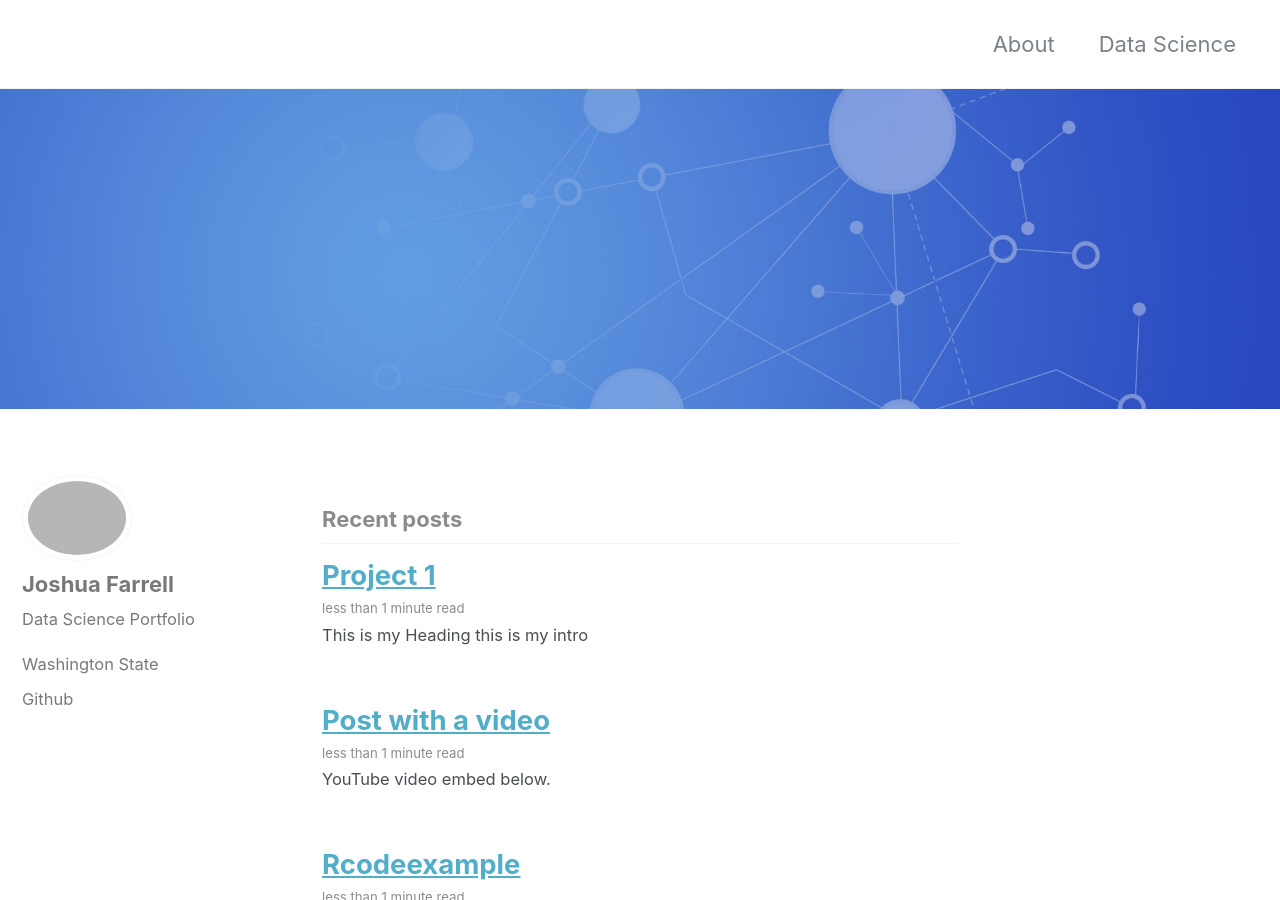
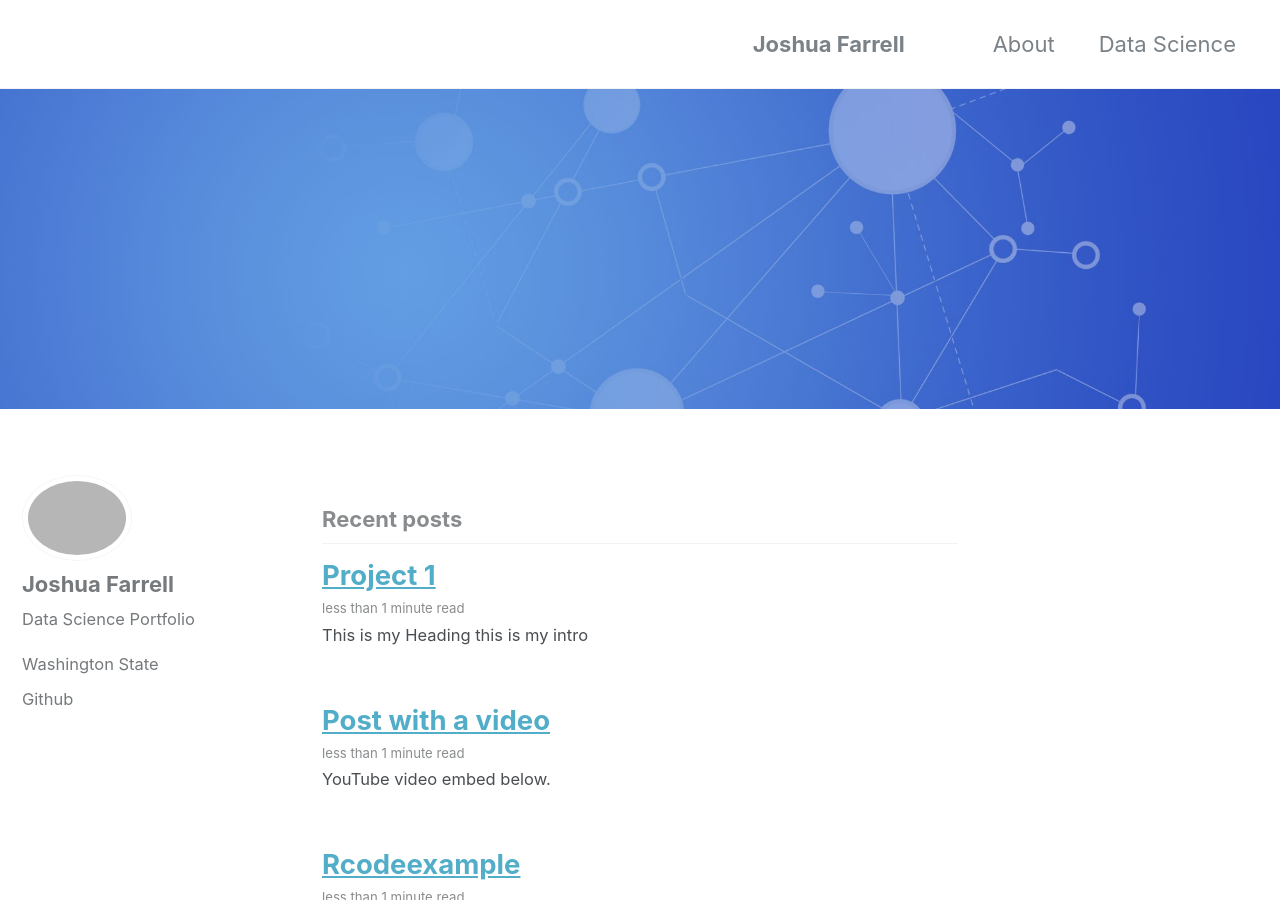
Before and after one commit to joshua-farrell/joshua-farrell.github.io, a Jekyll site: the page built from index.html, in a window 1280 px wide and 900 px high. Built offline with Jekyll 4.4.1, drawn with Linux system fonts in a browser that asks for light colours; the list of posts is cut into pages by our own code.

Commit message:
Update _config.yml

```diff
--- a/_config.yml
+++ b/_config.yml
@@ -7,9 +7,9 @@
 
 # Site Settings
 locale                   : "en"
-title                    : ""
+title                    : "Joshua Farrell"
 title_separator          : "-"
-name                     : "Joshua Farrell"
+name                     : ""
 description              : "Data Science Portfolio"
 url                      : "https://joshua-farrell.github.io" # the base hostname & protocol for your site e.g. "https://mmistakes.github.io"
 baseurl                  : # the subpath of your site, e.g. "/blog"
```
